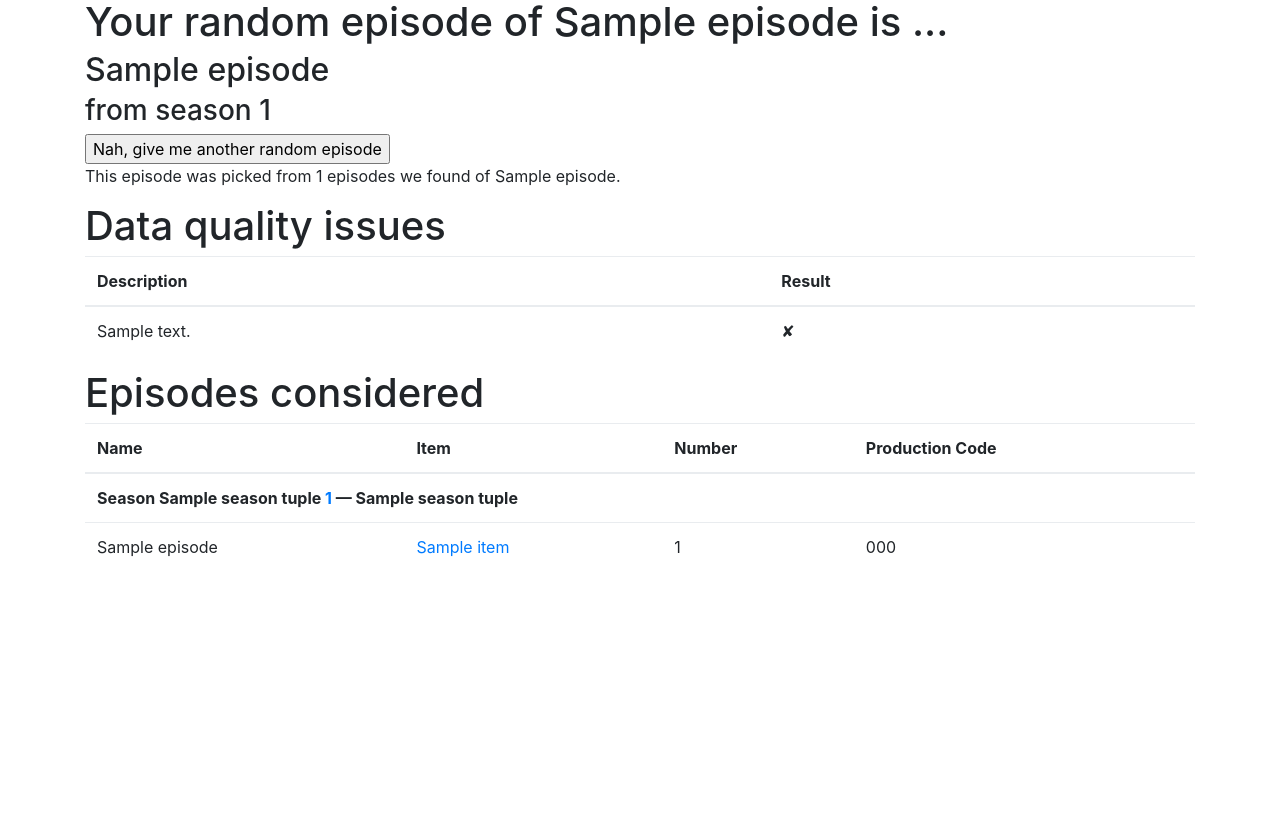
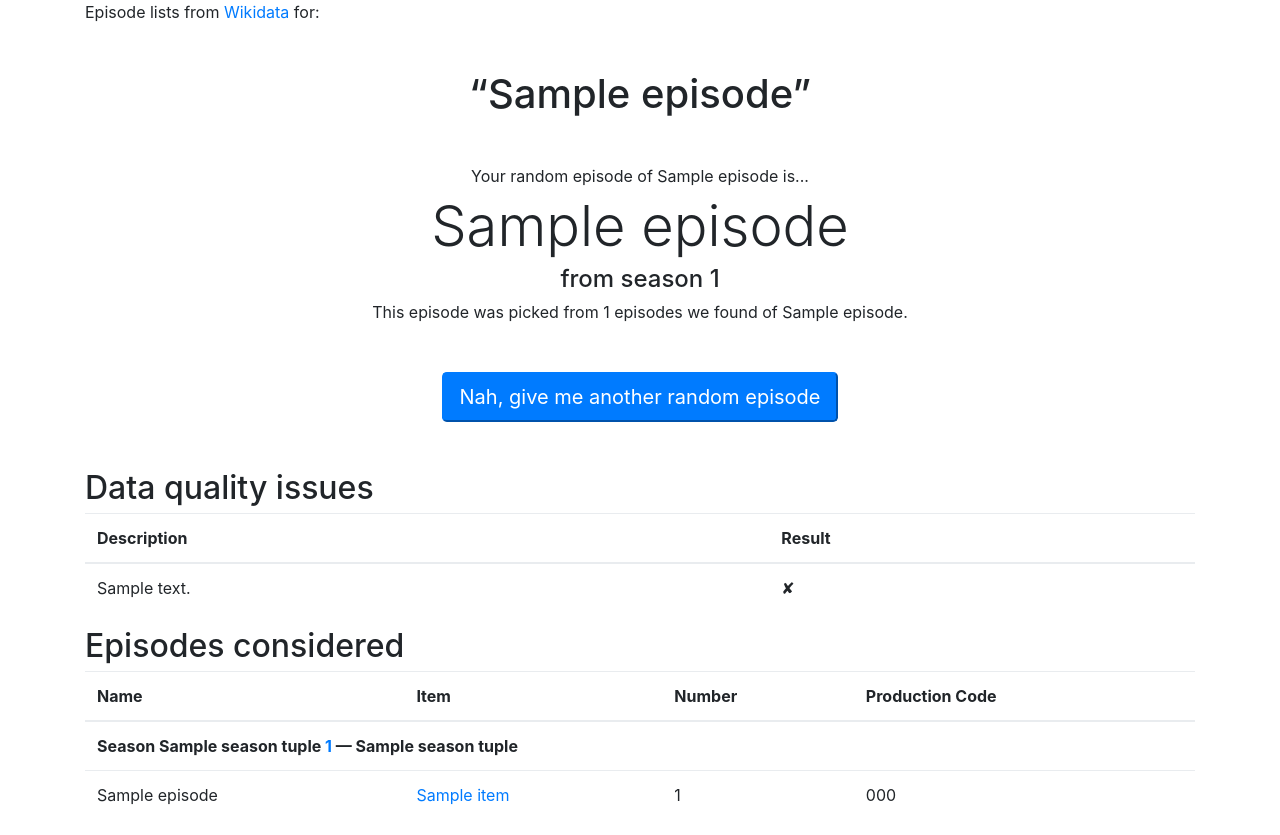
Before and after one commit to mhl/wikidata-tv, a Flask app: template templates/random-episode.html in a window 1280 px wide. Before the commit the page ends 557 px from the top, so only its background shows below. Run offline with Flask 2, Linux system fonts and the light colour scheme; the template is opened without the code that fills it: most values are stand-ins (such as "Sample title", 1, 10 or a date in 2020); some libraries are stand-ins or nearby versions.

Commit message:
Improve layout of the 'random episode' page

```diff
--- a/templates/random-episode.html
+++ b/templates/random-episode.html
@@ -1,20 +1,31 @@
 {% extends "layout.html" %}
 
 {% block body %}
-<h1>Your random episode of {{ episode.series_name }} is ...</h1>
+<div>Episode lists from <a href="https://www.wikidata.org/wiki/Wikidata:Main_Page">Wikidata</a> for:</div>
 
-<h2>{{ episode.name }}</h2>
+<h1 class="text-center mt-5 mb-5">“{{ episode.series_name }}”</h1>
 
-<h3>from season {{ episode.season_number}}</h3>
 
-<form action="{{ url_for('random_episode', wikidata_item=episode.series_item) }}" method="post">
-  <input type="submit" value="Nah, give me another random episode">
-</form>
+<div class="random-episode text-center">
+
+<div>
+Your random episode of {{ episode.series_name }} is...
+</div>
+
+<div class="h2 mt-2 mb-2 display-4">{{ episode.name }}</div>
+
+<div class="h4">from season {{ episode.season_number }}</div>
 
 <p>This episode was picked from {{ all_episodes|length }}
 episodes we found of {{ episode.series_name }}.</p>
 
-<h1>Data quality issues</h1>
+</div>
+
+<form class="text-center mt-5 mb-5" action="{{ url_for('random_episode', wikidata_item=episode.series_item) }}" method="post">
+  <input class="btn-lg btn-primary" type="submit" value="Nah, give me another random episode">
+</form>
+
+<h2>Data quality issues</h2>
 
 {% if report_items %}
   {% include 'problem-report.html' %}
@@ -23,7 +34,7 @@ episodes we found of {{ episode.series_name }}.</p>
   for missing data.
 {% endif %}
 
-<h1>Episodes considered</h1>
+<h2>Episodes considered</h2>
 
 <table class="table">
   <thead>
```
